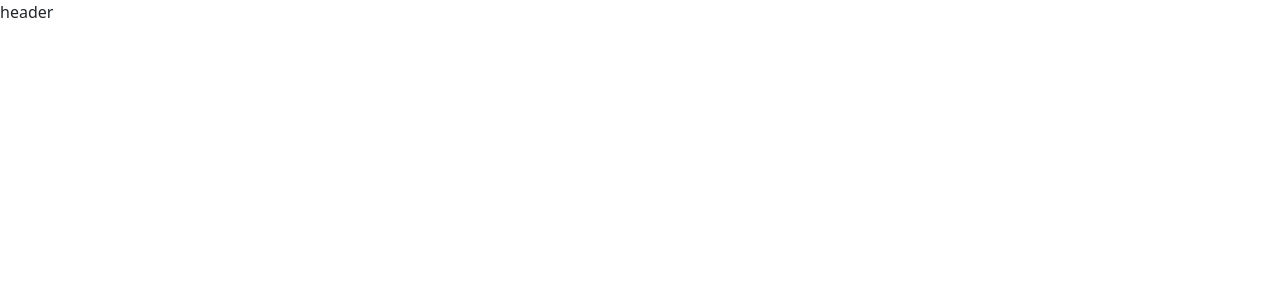
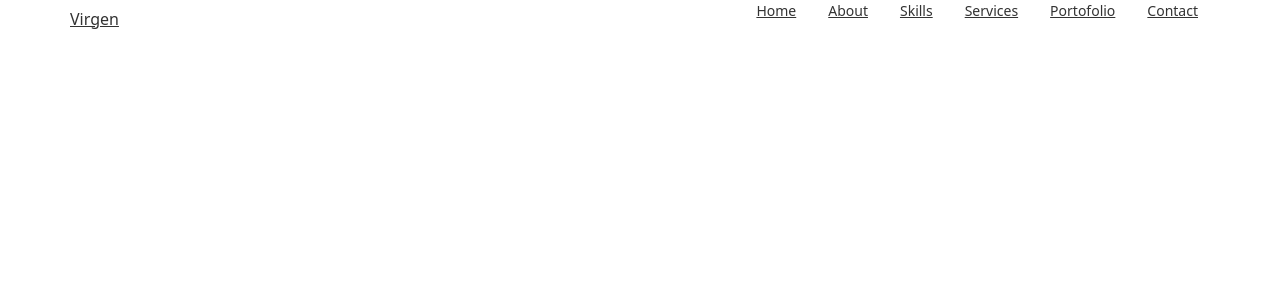
Before and after one commit to Na-Ku/Virgen_Portfolio, a React (Create React App) app: page / in a window 1280 px wide. Shown: the top 300 px of the page. Built offline with nearby package versions, Linux system fonts and the light colour scheme.

Commit message:
prosee pembuatan header sebesar 50%

```diff
--- a/public/index.html
+++ b/public/index.html
@@ -2,23 +2,19 @@
 <html lang="en">
   <head>
     <meta charset="utf-8" />
-    <link rel="icon" href="%PUBLIC_URL%/favicon.ico" />
     <meta name="viewport" content="width=device-width, initial-scale=1" />
-    <meta name="theme-color" content="#000000" />
     <meta name="description" content="Web site created using create-react-app" />
-    <link rel="apple-touch-icon" href="%PUBLIC_URL%/logo192.png" />
-    <link rel="manifest" href="%PUBLIC_URL%/manifest.json" />
+    <!-- <link rel="manifest" href="%PUBLIC_URL%/manifest.json" /> -->
 
     <!-- boxicon -->
-    <link href='https://unpkg.com/boxicons@2.1.4/css/boxicons.min.css' rel='stylesheet'>
+    <link href="https://unpkg.com/boxicons@2.1.4/css/boxicons.min.css" rel="stylesheet" />
 
     <!-- unicons -->
-    <link rel="stylesheet" href="https://unicons.iconscout.com/release/v4.0.8/css/line.css">
+    <link rel="stylesheet" href="https://unicons.iconscout.com/release/v4.0.8/css/line.css" />
 
     <title>My Porto</title>
   </head>
   <body>
-    <noscript>You need to enable JavaScript to run this app.</noscript>
     <div id="root"></div>
   </body>
 </html>
--- a/src/App.js
+++ b/src/App.js
@@ -1,4 +1,5 @@
-import "bootstrap/dist/css/bootstrap.min.css";
+// import "bootstrap/dist/css/bootstrap.min.css";
+import "./index.css";
 import Header from "./components/header/Header";
 
 function App() {
--- a/src/components/header/Header.jsx
+++ b/src/components/header/Header.jsx
@@ -1,12 +1,65 @@
-import React from 'react';
-import './header.css'
+import React from "react";
+import "./header.css";
 
 const Header = () => {
-    return (
-        <div>
-            header
+  return (
+    <header className="header">
+      <nav className="nav container">
+        <a href="index.html" className="nav__logo">
+          Virgen
+        </a>
+
+        <div className="nav__menu">
+          <ul className="nav__list grid">
+            <li className="nav__item">
+              <a href="#oke" className="nav__link">
+                <i className="uil uil-estate nav__icon"></i>
+                Home
+              </a>
+            </li>
+            <li className="nav__item">
+              <a href="#oke4" className="nav__link">
+                <i className="uil uil-user nav__icon"></i>
+                About
+              </a>
+            </li>
+            <li className="nav__item">
+              <a href="#oke3" className="nav__link">
+                <i className="uil uil-file-alt nav__icon"></i>
+                Skills
+              </a>
+            </li>
+            <li className="nav__item">
+              <a href="#oke2" className="nav__link">
+                <i className="uil uil-briefcase-alt nav__icon"></i>
+                Services
+              </a>
+            </li>
+            <li className="nav__item">
+              <a href="#oke2" className="nav__link">
+                <i className="uil uil-scenery nav__icon"></i>
+                Portofolio
+              </a>
+            </li>
+            <li className="nav__item">
+              <a href="#oke2" className="nav__link">
+                <i className="uil uil-message nav__icon"></i>
+                Contact
+              </a>
+            </li>
+          </ul>
+
+          <div className="nav__close">
+            <i class="uil uil-times"></i>
+          </div>
         </div>
-    );
-}
+
+        <div className="nav__toggle">
+          <i class="uil uil-apps"></i>
+        </div>
+      </nav>
+    </header>
+  );
+};
 
 export default Header;
--- a/src/components/header/header.css
+++ b/src/components/header/header.css
@@ -0,0 +1,44 @@
+.herader {
+  width: 100%;
+  position: fixed;
+  top: 0;
+  left: 0;
+  z-index: var(--z-fixed);
+  background-color: var(--container-color);
+}
+
+.nav {
+  height: calc(var(--header-height) + 1.5rem);
+  display: flex;
+  justify-content: space-between;
+  align-items: center;
+  column-gap: 1rem;
+}
+
+.nav__logo,
+.nav__toggle {
+  color: var(--title-color);
+  font-weight: var(--font-medium);
+}
+
+.nav__list {
+  display: flex;
+  column-gap: 2rem;
+}
+
+.nav__link {
+  display: flex;
+  flex-direction: column;
+  align-items: center;
+  font-size: var(--small-font-size);
+  color: var(--title-color);
+  font-weight: var(--font-medium);
+  transition: .3s;
+}
+
+
+.nav__close,
+.nav__icon,
+.nav__toggle {
+  display: none;
+}
--- a/src/index.css
+++ b/src/index.css
@@ -7,9 +7,9 @@
 /* -moz-osx-font-smoothing: grayscale; */
 /* } */
 
-code {
-  font-family: source-code-pro, Menlo, Monaco, Consolas, "Courier New", monospace;
-}
+/* code { */
+/* font-family: source-code-pro, Menlo, Monaco, Consolas, "Courier New", monospace; */
+/* } */
 
 /* font */
 @import url("https://fonts.googleapis.com/css2?family=Poppins:wght@400;500;600&display=swap");
```
Also changed, not shown: src/setupTests.js (deleted, +0 -5 lines), 1 other file (tests, documents, lock files or other folders).
